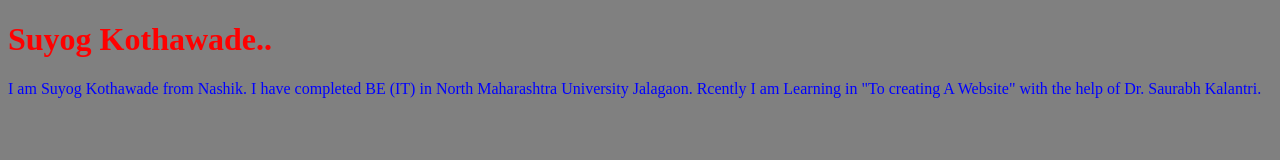
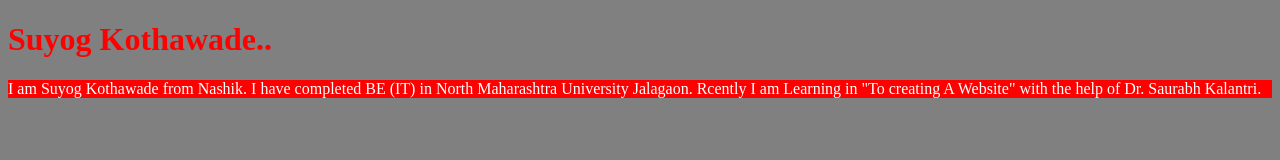
Before and after one commit to tinuKothawade/Portfolio, a plain HTML site: page Public/index.html in a window 1280 px wide. Drawn offline with Linux system fonts and the light colour scheme.

Commit message:
I have changed background color in Paragraph

```diff
--- a/Public/Styles/portfolio.css
+++ b/Public/Styles/portfolio.css
@@ -8,7 +8,7 @@ h1 {
 }
 
 p {
-	color: blue;
-	background-color: white grey;
+	color: white;
+	background-color: red;
 	background-position: center;
 }
```
